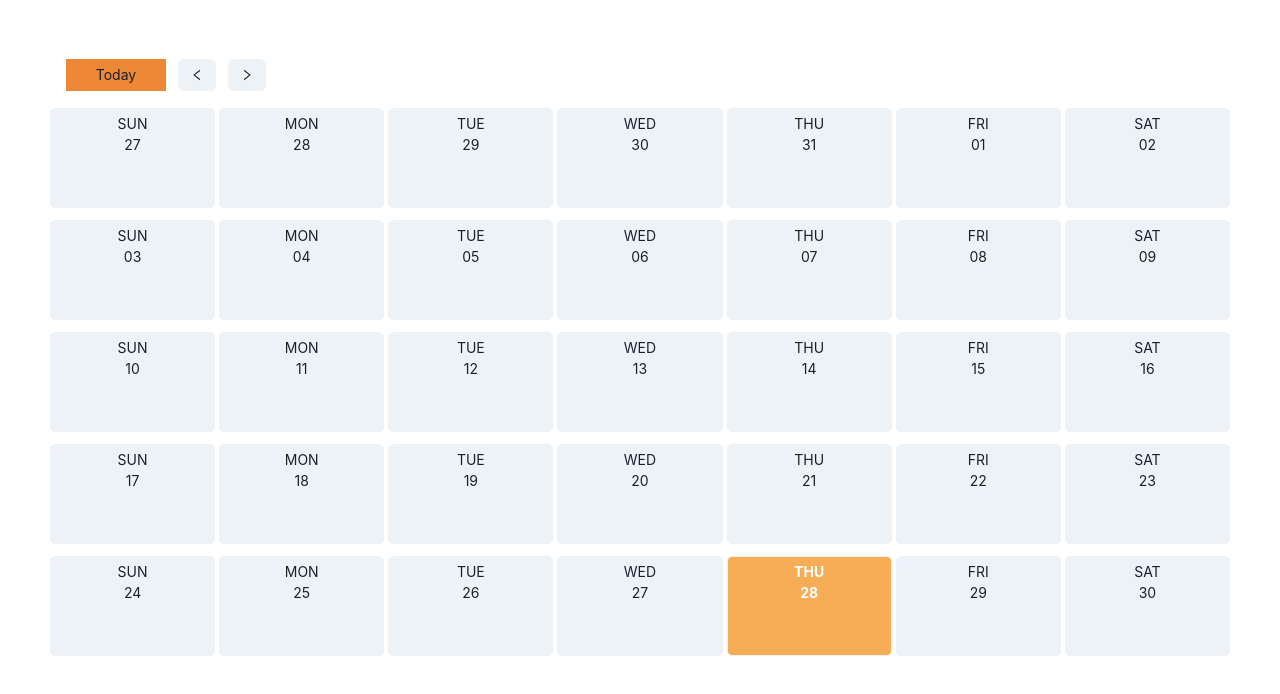
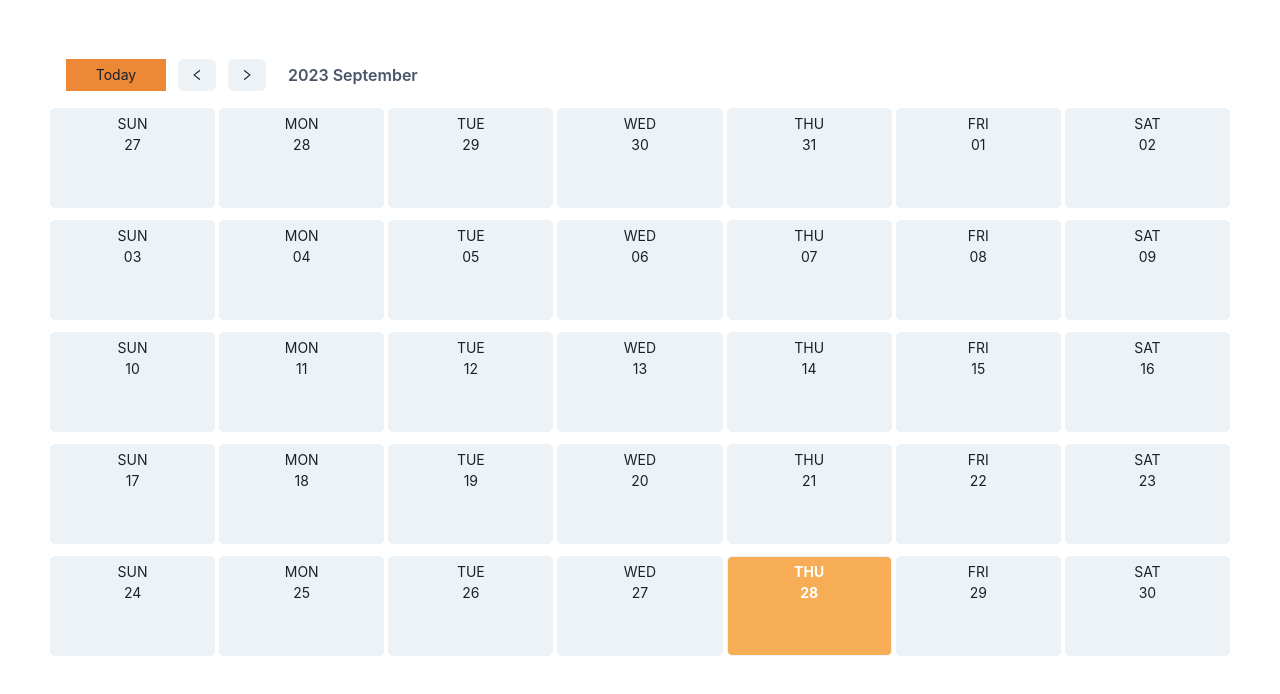
Before and after one commit to Meenachinmay/react-calender-view-chakraui, a React (Vite) app: page / in a window 1280 px wide. Shown: the top 694 px of the page. Built offline with nearby package versions, Linux system fonts and the light colour scheme.

Commit message:
at this point of time our calender is fully working without information

```diff
--- a/src/components/CalenderHeader.tsx
+++ b/src/components/CalenderHeader.tsx
@@ -3,6 +3,7 @@ import { Button, Flex, Text, Icon, Tooltip } from "@chakra-ui/react";
 
 import { AiOutlineLeft, AiOutlineRight } from "react-icons/ai";
 import GlobalContext from "../context/GlobalContext";
+import dayjs from "dayjs";
 
 const CalenderHeader: React.FC = () => {
   const { monthIndex, setMonthIndex } = useContext(GlobalContext);
@@ -45,6 +46,9 @@ const CalenderHeader: React.FC = () => {
           <Icon as={AiOutlineRight} />
         </Button>
       </Tooltip>
+      <Text color={'gray.600'} fontWeight={'semibold'} fontSize={'md'} ml={'10px'}>
+        {dayjs(new Date(dayjs().year(), monthIndex)).format("YYYY MMMM")}
+      </Text>
     </Flex>
   );
 };
```
